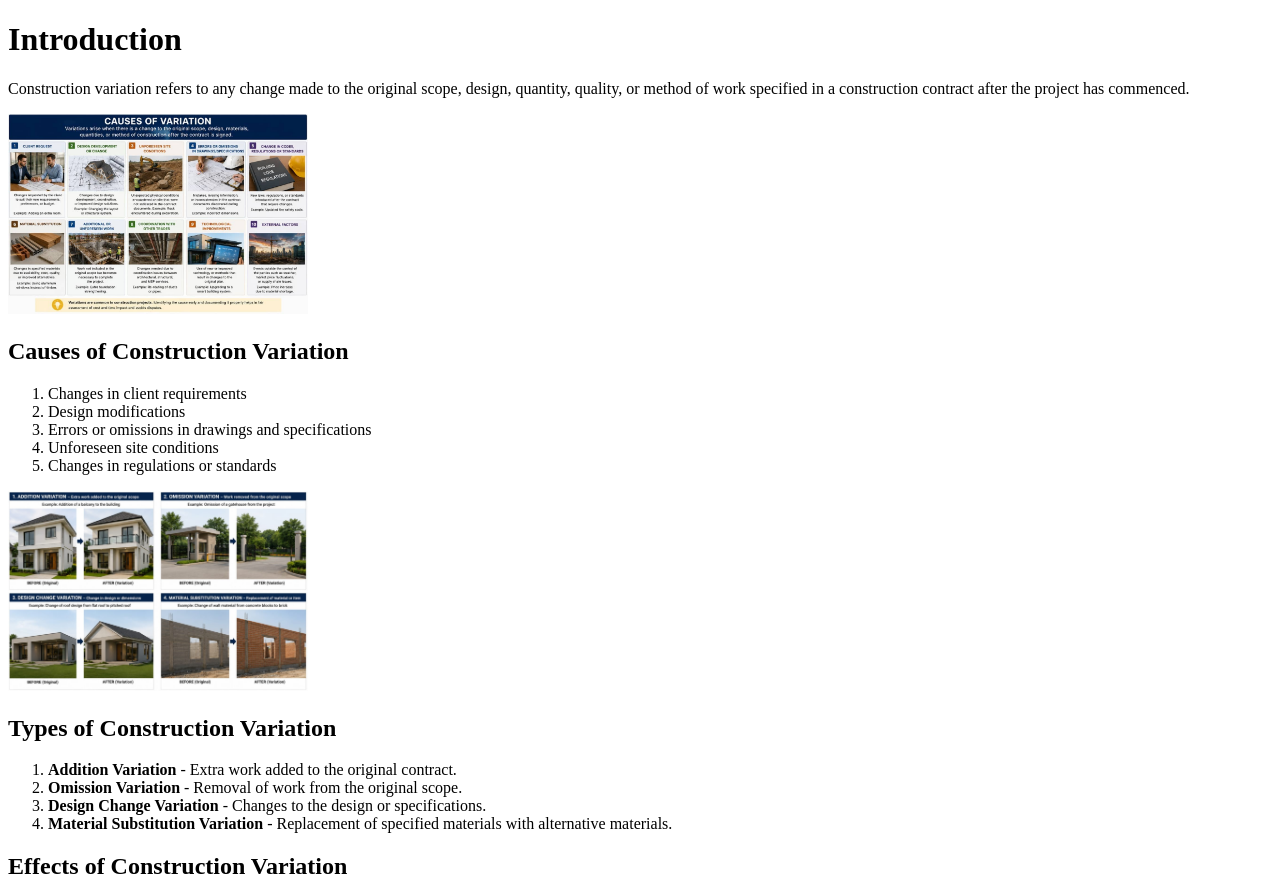
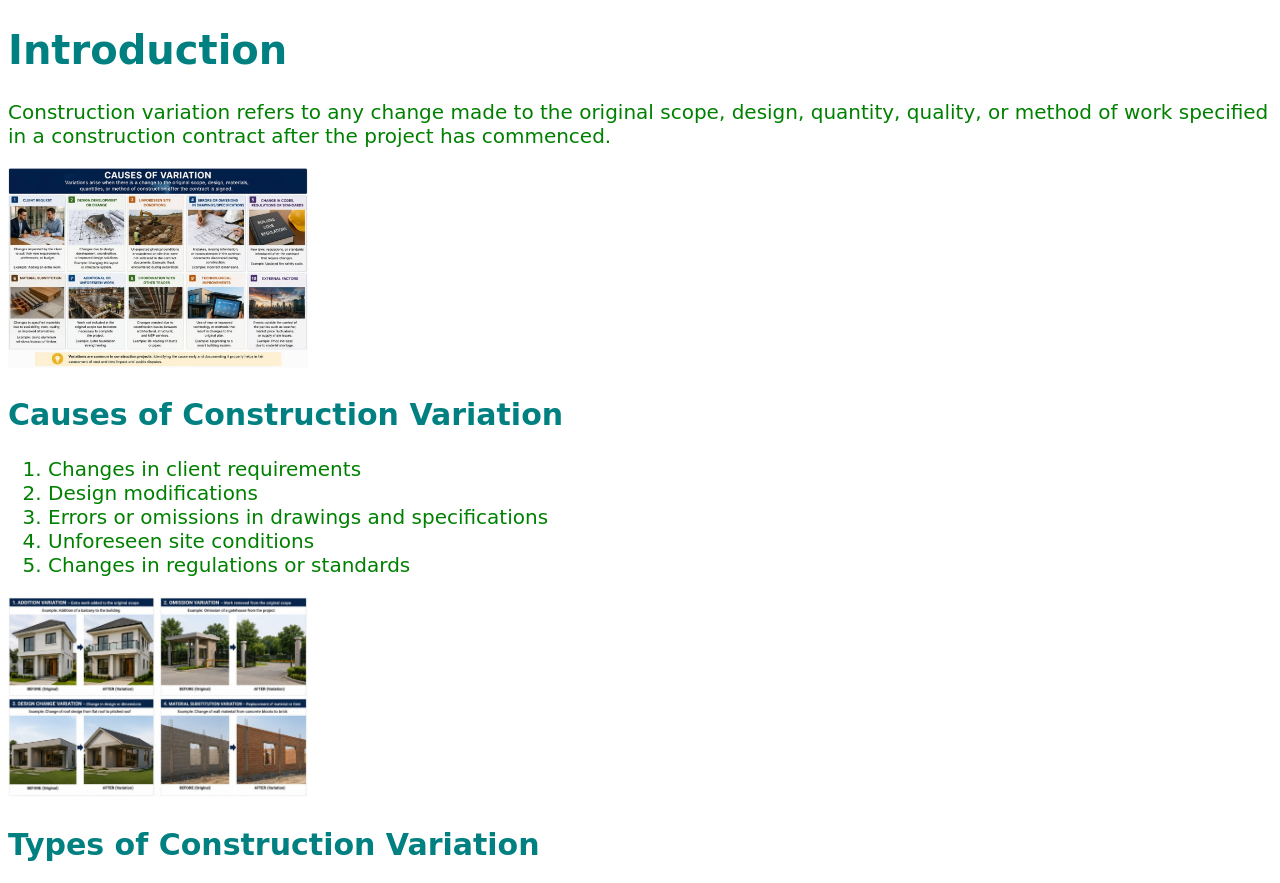
Before and after one commit to BernardOmini/constructionVariation, a plain HTML site: page index.html in a window 1280 px wide. Shown: the top 883 px of the page. Drawn offline with Linux system fonts and the light colour scheme.

Commit message:
my second commit

```diff
--- a/app.css
+++ b/app.css
@@ -8,3 +8,27 @@
     width: 300px;
 
 }
+
+
+h1, h2 {
+    color: teal;
+}
+
+
+
+li {
+    color: green;
+}
+
+p {
+    color: green;
+}
+
+
+body {
+    font-family: cursive;
+}
+
+body {
+    font-size: 20px;
+}
--- a/index.html
+++ b/index.html
@@ -3,11 +3,12 @@
 
 <head>
     <title>Construction Variation</title>
+    <link rel="stylesheet" href="app.css">
 </head>
 
 <body>
 
-<link rel="stylesheet" href="app.css">
+
     <h1>Introduction</h1>
     <p>
         Construction variation refers to any change made to the original scope, design, quantity, quality, or method of
```
